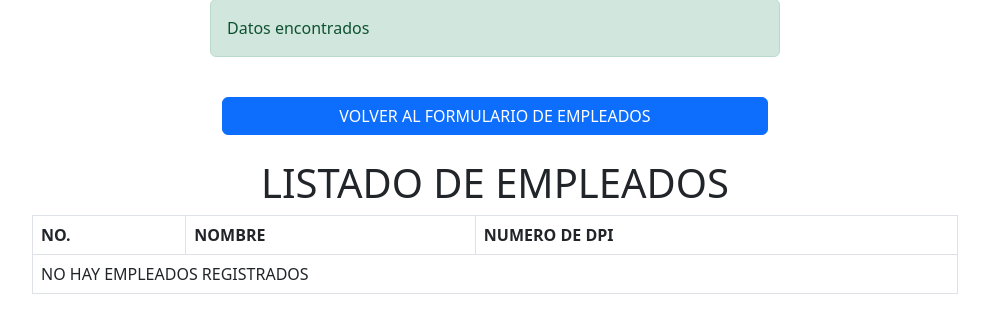
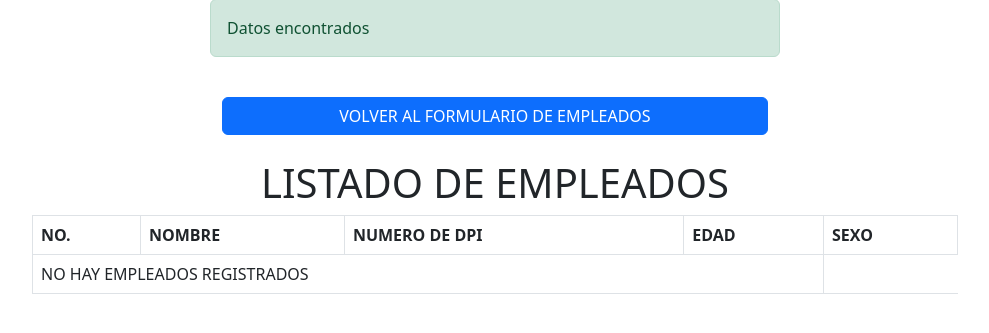
Before and after one commit to ronguerra51/PROYECTO, a PHP site: page /controladores/empleado/buscar.php?empleado_nombre=1 in a window 1280 px wide. Shown: the part 121-454 px from the top of the page, without its empty margins (145-1134 px from the left). Run offline with PHP 8.4, Linux system fonts and the light colour scheme; tables that the repository leaves empty or names only in its code hold one stand-in row (values such as "Sample post"); data that the repository does not hold is empty.

Commit message:
se agrego la edad y sexo en buscar

```diff
--- a/controladores/empleado/buscar.php
+++ b/controladores/empleado/buscar.php
@@ -10,6 +10,8 @@
         // var_dump($_GET);
         $_GET['empleado_nombre'] = htmlspecialchars($_GET['empleado_nombre']);
         $_GET['empleado_dpi'] = htmlspecialchars($_GET['empleado_dpi']);
+        $_GET['empleado_edad'] = htmlspecialchars($_GET['empleado_edad']);
+        $_GET['empleado_sexo'] = htmlspecialchars($_GET['empleado_sexo']);
 
         $objEmpleado = new Empleado($_GET);
         $empleados = $objEmpleado->buscar();
@@ -52,6 +54,8 @@
                         <th>NO.</th>
                         <th>NOMBRE</th>
                         <th>NUMERO DE DPI</th>
+                        <th>EDAD</th>
+                        <th>SEXO</th>
                     </tr>
                 </thead>
                 <tbody>
@@ -61,6 +65,8 @@
                                 <td><?= $key + 1?></td>
                                 <td><?= $empleado['empleado_nombre'] ?></td>
                                 <td><?= $empleado['empleado_dpi'] ?></td>
+                                <td><?= $empleado['empleado_edad'] ?></td>
+                                <td><?= $empleado['empleado_sexo'] ?></td>
                                 <td class="text-center">
                                 <div class="dropdown">
                                     <button class="btn btn-info dropdown-toggle" type="button" data-bs-toggle="dropdown" aria-expanded="false">
--- a/modelos/Empleados.php
+++ b/modelos/Empleados.php
@@ -41,6 +41,12 @@ class Empleado extends Conexion{
     if($this->empleado_dpi != ''){
         $sql .= " AND empleado_dpi like'%$this->empleado_dpi%' ";
     }
+    if($this->empleado_dpi != ''){
+        $sql .= " AND empleado_edad like'%$this->empleado_edad%' ";
+    }
+    if($this->empleado_dpi != ''){
+        $sql .= " AND empleado_sexo like'%$this->empleado_sexo%' ";
+    }
 
     $resultado = self::servir($sql);
     return $resultado;
```
